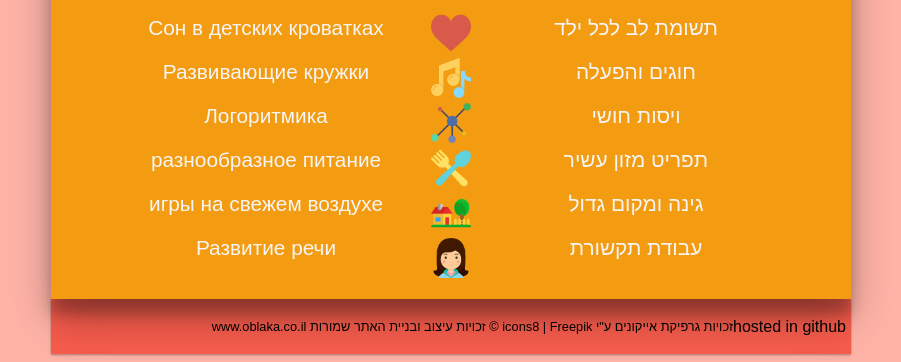
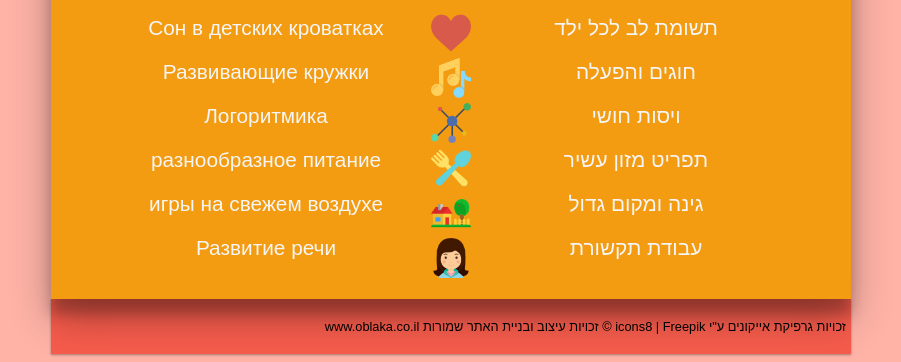
Before and after one commit to HavHub/HavHub.github.io, a plain HTML site: page index.html in a window 1280 px wide. Shown: the part 690-1052 px from the top of the page, without its empty margins (189-1090 px from the left). Drawn offline with Linux system fonts and the light colour scheme.

```diff
--- a/index.html
+++ b/index.html
@@ -82,7 +82,6 @@
     <a href="http://www.oblaka.co.il">www.oblaka.co.il</a> זכויות עיצוב ובניית האתר שמורות &copy;
  <a target="_blank" href="https://www.icons8.com">icons8</a> | <a target="_blank" href="http://www.freepik.com">Freepik</a> זכויות גרפיקת אייקונים ע"י
    </p>
-   <p> hosted in github </p>
   </footer>
 
  </div> <!--wrapper end-->
```
